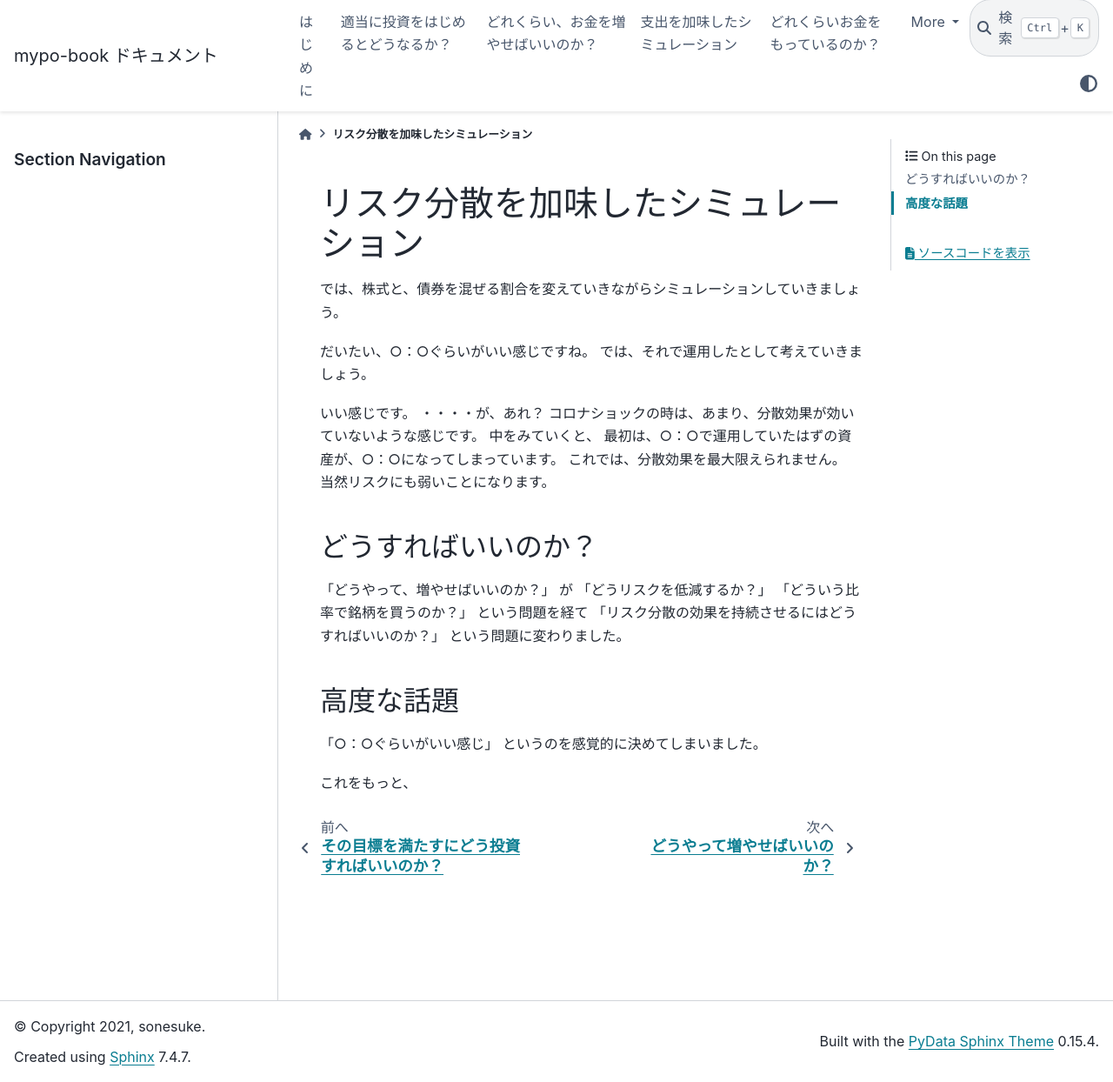
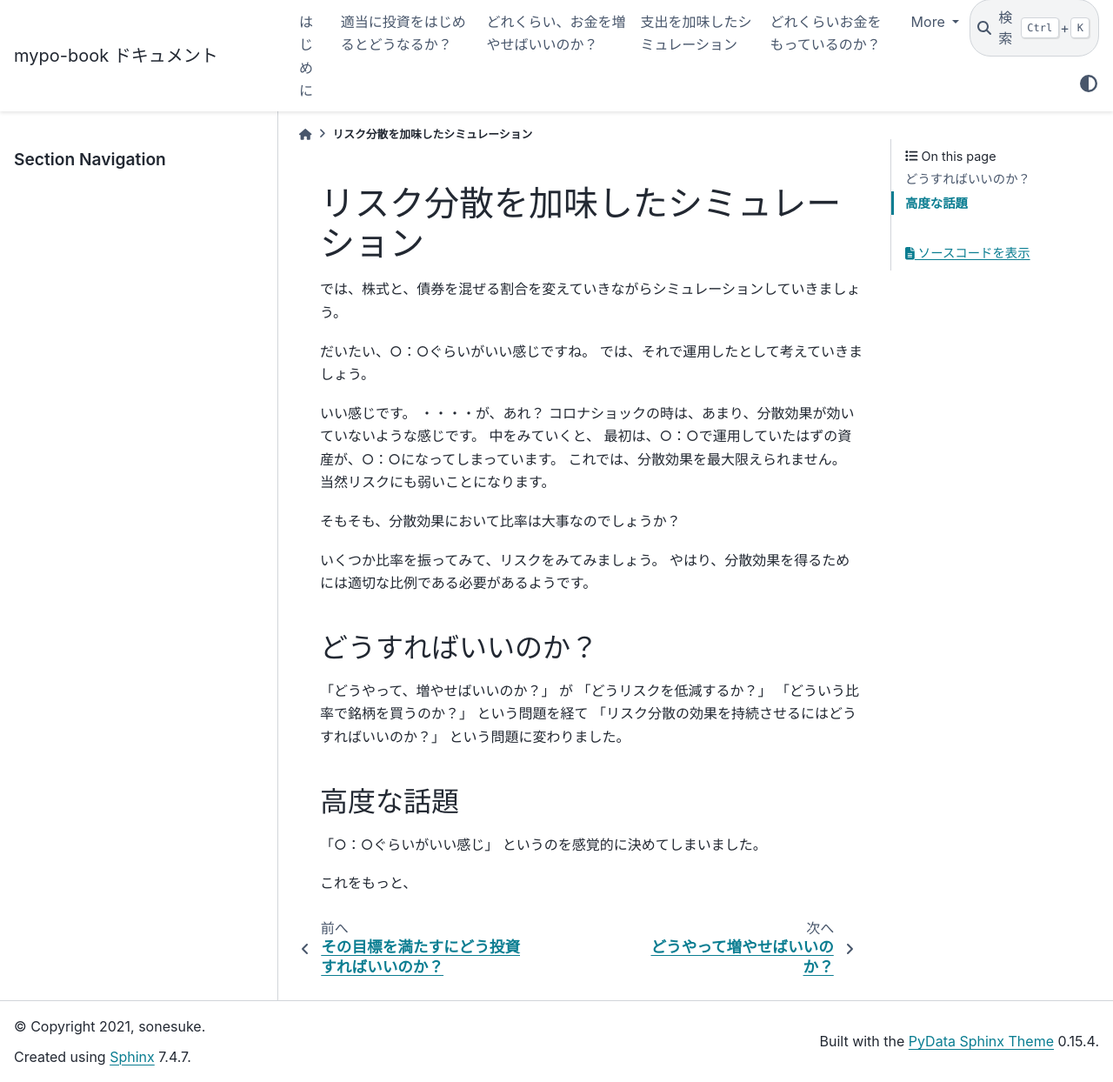
Before and after one commit to sonesuke/mypo-book, a Sphinx documentation site: the page built from source/part_1/07_distribution-simulation.rst, in a window 1280 px wide and 1244 px high. Shown: the whole window at 87% size. Built offline with Sphinx 7.4.7 and the PyData theme 0.15.4, drawn with Linux system fonts in a browser that asks for light colours; pages that are not in the unit, such as notebooks, are missing from menus.

Commit message:
add lines

```diff
--- a/source/part_1/07_distribution-simulation.rst
+++ b/source/part_1/07_distribution-simulation.rst
@@ -15,6 +15,11 @@
 最初は、○：○で運用していたはずの資産が、○：○になってしまっています。
 これでは、分散効果を最大限えられません。
 当然リスクにも弱いことになります。
+
+そもそも、分散効果において比率は大事なのでしょうか？
+
+いくつか比率を振ってみて、リスクをみてみましょう。
+やはり、分散効果を得るためには適切な比例である必要があるようです。
 
 
 どうすればいいのか？
```
